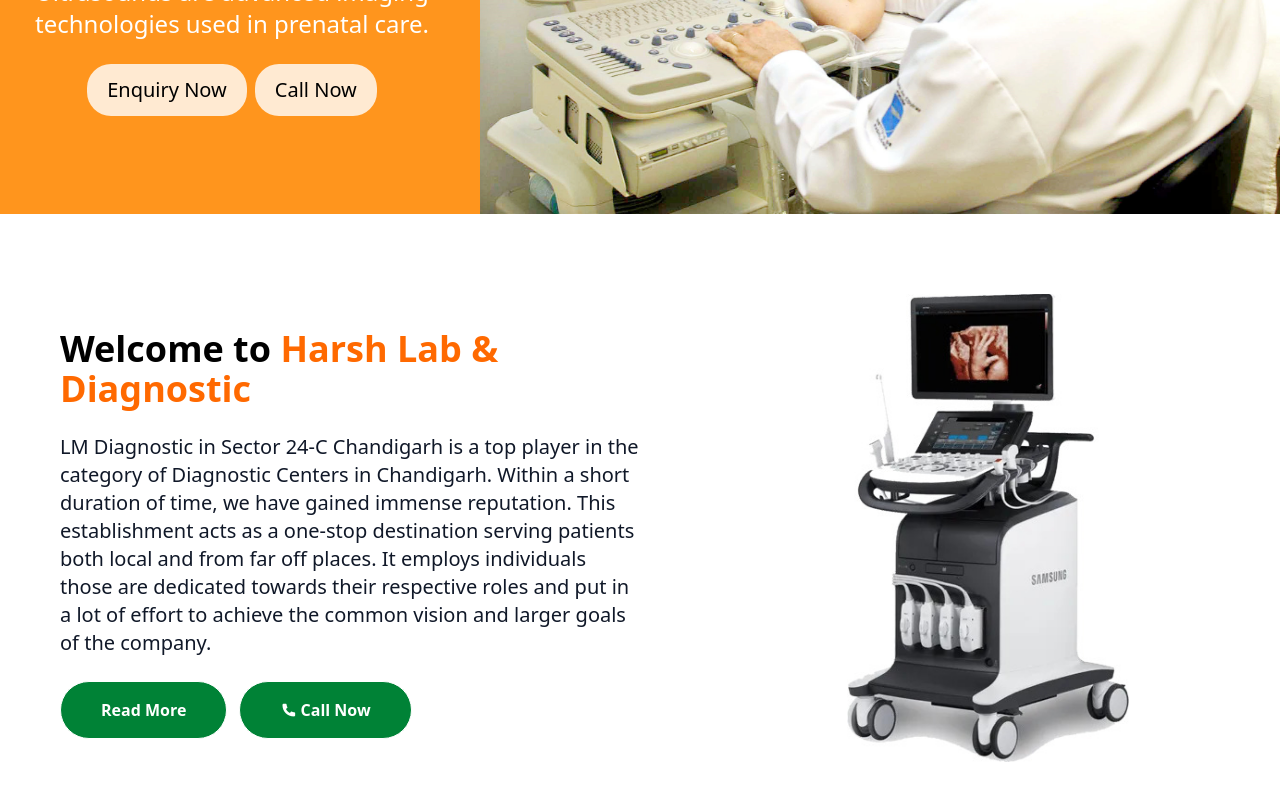
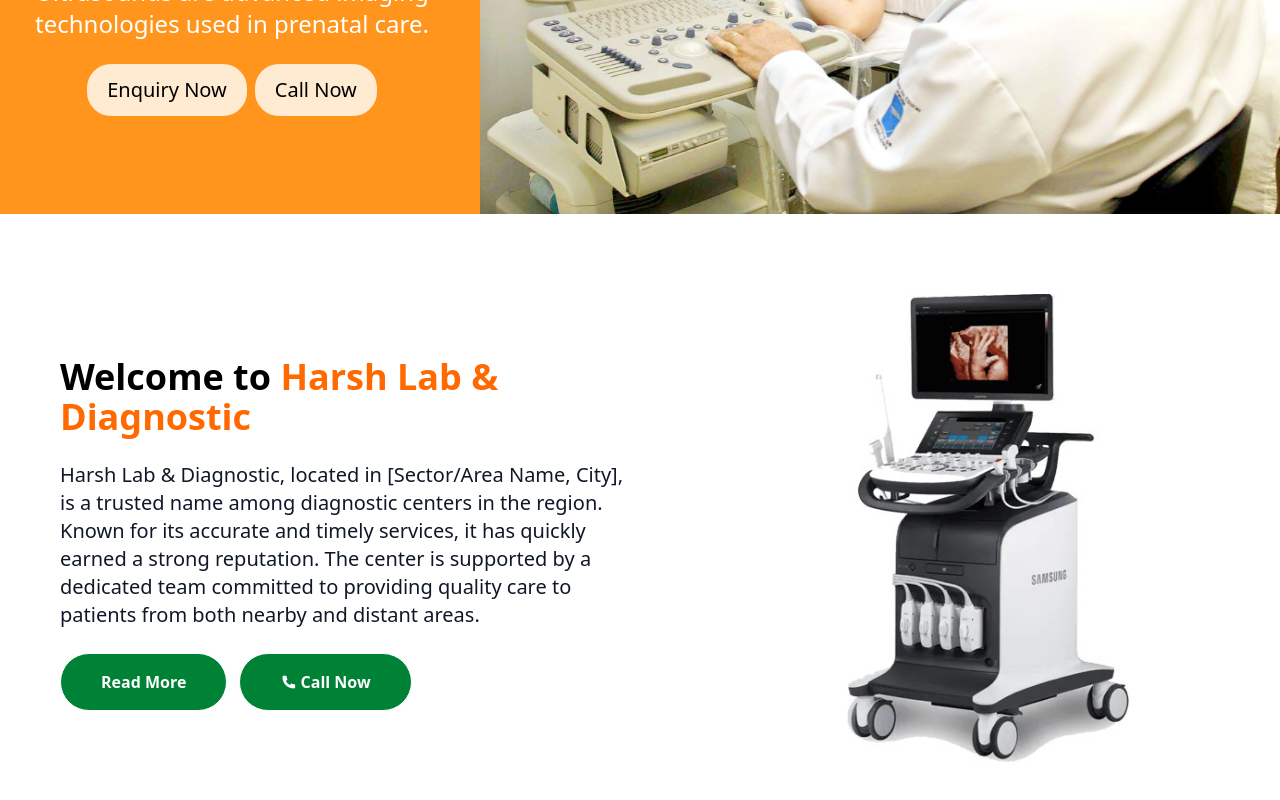
Before and after one commit to Aryanvishwakarma01/diagnostic-site, a React (Vite) app: page / in a window 1280 px wide. Shown: the part 362-1162 px from the top of the page. Built offline with nearby package versions, Linux system fonts and the light colour scheme.

Commit message:
page 2 edited

```diff
--- a/src/components/Page2.jsx
+++ b/src/components/Page2.jsx
@@ -5,7 +5,7 @@ const Page2 = () => {
     <div className="page2 flex w-full p-15 justify-between items-center h-[80vh]">
     <div className="page2_left w-[50%] flex flex-col gap-6">
       <h1 className='text-4xl font-bold'>Welcome to <span className='text-orange-500'>Harsh Lab & Diagnostic</span></h1>
-      <p className='text-xl text-gray-900'>LM Diagnostic in Sector 24-C Chandigarh is a top player in the category of Diagnostic Centers in Chandigarh. Within a short duration of time, we have gained immense reputation. This establishment acts as a one-stop destination serving patients both local and from far off places. It employs individuals those are dedicated towards their respective roles and put in a lot of effort to achieve the common vision and larger goals of the company.</p>
+      <p className='text-xl text-gray-900'>Harsh Lab & Diagnostic, located in [Sector/Area Name, City], is a trusted name among diagnostic centers in the region. Known for its accurate and timely services, it has quickly earned a strong reputation. The center is supported by a dedicated team committed to providing quality care to patients from both nearby and distant areas.</p>
       <div className="page2_buttons flex items-center gap-3">
         <button className='border py-4 px-10 rounded-4xl text-white bg-green-700 font-bold cursor-pointer'>Read More</button>
         <button className='border py-4 px-10 rounded-4xl text-white bg-green-700 font-bold'><i class="ri-phone-fill"></i> Call Now</button>
```
